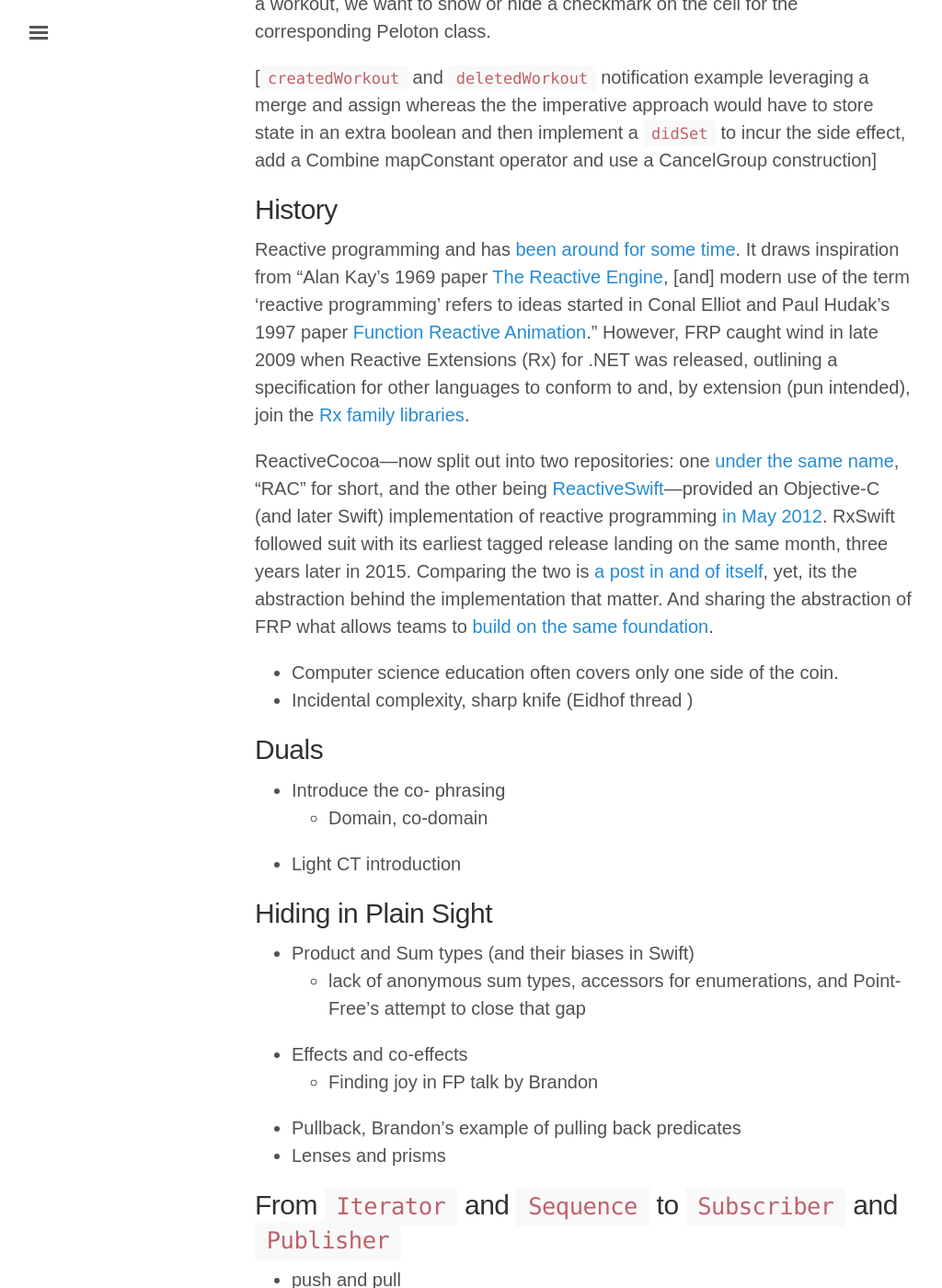
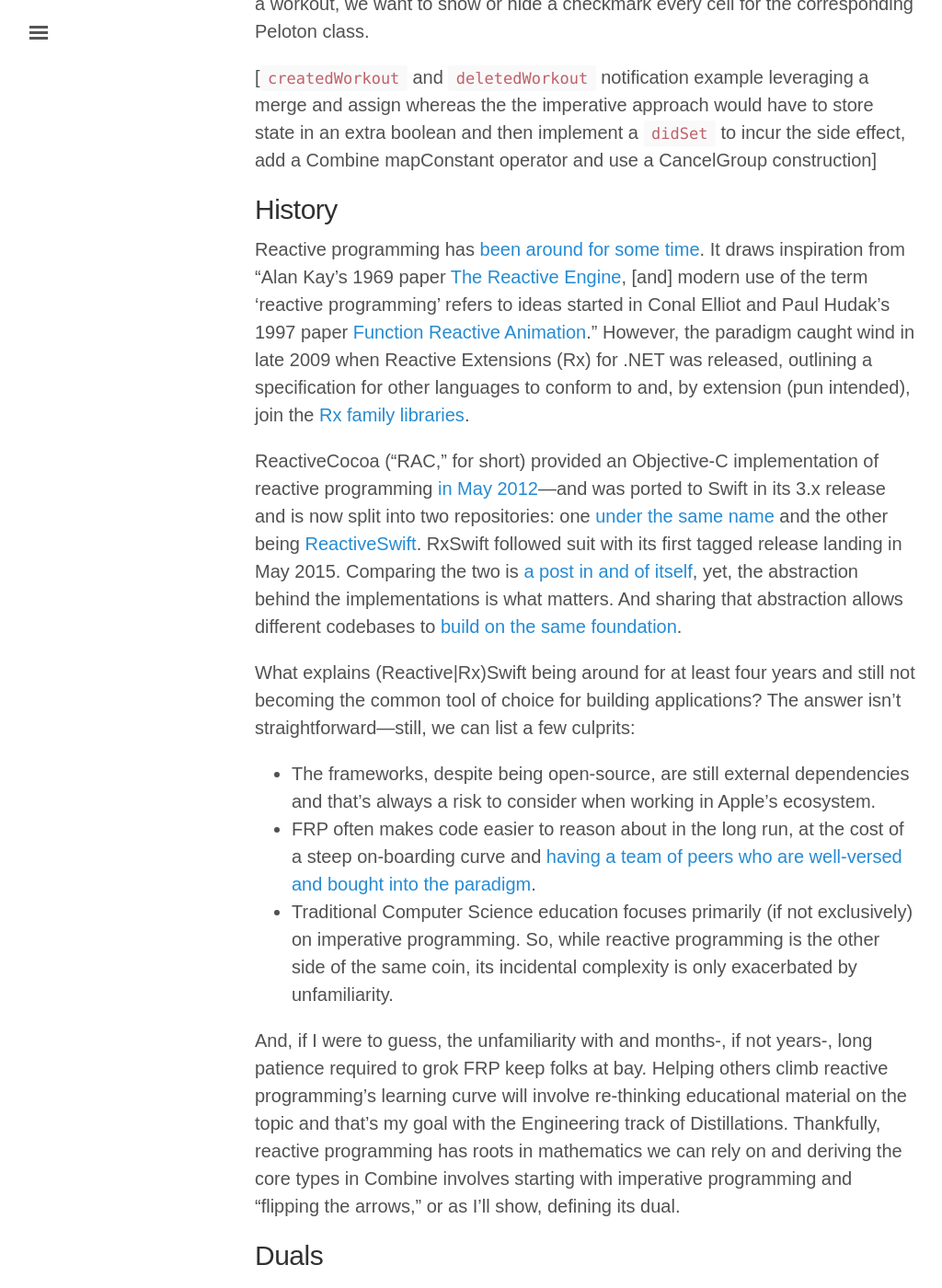
Before and after one commit to rvsrvs/jasdev.github.io, a Jekyll site: the page built from _posts/2019-6-26-duals.md, in a window 1280 px wide and 1400 px high, scrolled down 987 px. Shown: the whole window at 92% size, without its empty margins (3-1027 px from the left). Built offline with Jekyll 4.4.1, drawn with Linux system fonts in a browser that asks for light colours; some web fonts are replaced; some of the changed text lies outside the part shown.

Commit message:
Starting the duals section

```diff
--- a/_posts/2019-6-26-duals.md
+++ b/_posts/2019-6-26-duals.md
@@ -9,37 +9,49 @@
 
 > Slide 48 of the intro do combine video with operators
 
-This post aims to unpack those choice adjectives, ‘opaque’ and ‘intimidating,’ that are often lobbed at FRP when folks retreat to its more familiar sibling, imperative programming. Let’s start by contrasting the approaches and covering some history before deriving Combine’s foundational types, `Subscriber` and `Publisher`.
+This post aims to unpack those choice adjectives, ‘opaque’ and ‘intimidating,’ that are often lobbed at FRP when folks retreat to its more familiar sibling, imperative programming. We’ll start by contrasting the approaches and covering some history before deriving Combine’s foundational types, `Subscriber` and `Publisher`.
 
 ## Imperative and Reactive (er, Declarative)
 
-FRP is a way of handling dataflow in declarative a style of computation. At its core, declarative programming focuses on the *what* of our programs, whereas imperative flavorings are focused on *how* to achieve some end, down to the exact commands and control flow. To ground this distinction, here’s an example I often run into while working on [Peloton Digital](https://apps.apple.com/app/apple-store/id792750948): updating an already-rendered cell in response to a member’s action. For instance, when a member takes or deletes a workout, we want to show or hide a checkmark on the cell for the corresponding Peloton class.
+FRP is a way of handling data flow in declarative a style of computation. At its core, declarative programming focuses on the *what* of our programs, whereas imperative flavorings are focused on *how* to achieve some end, down to the exact commands and control flow. To ground this distinction, here’s an example I often run into while working on [Peloton Digital](https://apps.apple.com/app/apple-store/id792750948), updating an already-rendered cell in response to a member’s action. For instance, when a member takes or deletes a workout, we want to show or hide a checkmark every cell for the corresponding Peloton class.
 
 [`createdWorkout` and `deletedWorkout` notification example leveraging a merge and assign whereas the the imperative approach would have to store state in an extra boolean and then implement a `didSet` to incur the side effect, add a Combine mapConstant operator and use a CancelGroup construction]
 
 ## History
 
-Reactive programming and has [been around for some time](https://www.cocoawithlove.com/blog/reactive-programming-what-and-why.html#appendix-a-little-bit-of-history). It draws inspiration from “Alan Kay’s 1969 paper [The Reactive Engine](https://www.mprove.de/visionreality/media/kay69.html), [and] modern use of the term ‘reactive programming’ refers to ideas started in Conal Elliot and Paul Hudak’s 1997 paper [Function Reactive Animation](http://conal.net/papers/icfp97/).” However, FRP caught wind in late 2009 when Reactive Extensions (Rx) for .NET was released, outlining a specification for other languages to conform to and, by extension (pun intended), join the [Rx family libraries](https://github.com/ReactiveX).
+Reactive programming has [been around for some time](https://www.cocoawithlove.com/blog/reactive-programming-what-and-why.html#appendix-a-little-bit-of-history). It draws inspiration from “Alan Kay’s 1969 paper [The Reactive Engine](https://www.mprove.de/visionreality/media/kay69.html), [and] modern use of the term ‘reactive programming’ refers to ideas started in Conal Elliot and Paul Hudak’s 1997 paper [Function Reactive Animation](http://conal.net/papers/icfp97/).” However, the paradigm caught wind in late 2009 when Reactive Extensions (Rx) for .NET was released, outlining a specification for other languages to conform to and, by extension (pun intended), join the [Rx family libraries](https://github.com/ReactiveX).
 
-ReactiveCocoa—now split out into two repositories: one [under the same name](https://github.com/ReactiveCocoa/ReactiveCocoa), “RAC” for short, and the other being [ReactiveSwift](https://github.com/ReactiveCocoa/ReactiveSwift)—provided an Objective-C (and later Swift) implementation of reactive programming [in May 2012](https://github.blog/2012-05-04-reactivecocoa-for-a-better-world/). RxSwift followed suit with its earliest tagged release landing on the same month, three years later in 2015. Comparing the two is [a post in and of itself](https://ashfurrow.com/blog/reactivecocoa-vs-rxswift/), yet, its the abstraction behind the implementation that matter. And sharing the abstraction of FRP what allows teams to [build on the same foundation](https://www.youtube.com/watch?v=_DuGaAkQSnM&t=710).
+ReactiveCocoa (“RAC,” for short) provided an Objective-C implementation of reactive programming [in May 2012](https://github.blog/2012-05-04-reactivecocoa-for-a-better-world/)—and was ported to Swift in its 3.x release and is now split into two repositories: one [under the same name](https://github.com/ReactiveCocoa/ReactiveCocoa) and the other being [ReactiveSwift](https://github.com/ReactiveCocoa/ReactiveSwift). RxSwift followed suit with its first tagged release landing in May 2015. Comparing the two is [a post in and of itself](https://ashfurrow.com/blog/reactivecocoa-vs-rxswift/), yet, the abstraction behind the implementations is what matters. And sharing that abstraction allows different codebases to [build on the same foundation](https://www.youtube.com/watch?v=_DuGaAkQSnM&t=710).
 
-- Computer science education often covers only one side of the coin.
-- Incidental complexity, sharp knife (Eidhof thread )
+What explains \(Reactive\|Rx\)Swift being around for at least four years and still not becoming the common tool of choice for building applications? The answer isn’t straightforward—still, we can list a few culprits:
+
+- The frameworks, despite being open-source, are still external dependencies and that’s always a risk to consider when working in Apple’s ecosystem.
+- FRP often makes code easier to reason about in the long run, at the cost of a steep on-boarding curve and [having a team of peers who are well-versed and bought into the paradigm](https://twitter.com/chriseidhof/status/1104045586737741826).
+- Traditional Computer Science education focuses primarily (if not exclusively) on imperative programming. So, while reactive programming is the other side of the same coin, its incidental complexity is only exacerbated by unfamiliarity.
+
+And, if I were to guess, the unfamiliarity with and months-, if not years-, long patience required to grok FRP keep folks at bay. Helping others climb reactive programming’s learning curve will involve re-thinking educational material on the topic and that’s my goal with the Engineering track of Distillations. Thankfully, reactive programming has roots in mathematics we can rely on and deriving the core types in Combine involves starting with imperative programming and “flipping the arrows,” or as I’ll show, defining its dual.
 
 ## Duals
 
-- Introduce the co- phrasing
-    - Domain, co-domain
-- Light CT introduction
+“Dual” is one of those five dollar words for a five cent idea. Chances are you’ve used a dual while writing everyday programs, even if you’re not familiar with the term.
+
+In fact, I’d wager anyone who has been introduced to a mathematical function, i.e. a relation from one set, say `A`, to another, say `B`, in which every member of `A` is associated with exactly one member from `B`, ran into their first dual. If we call such a function `f`, then `A` is its domain and `B` is its range. Or, you might’ve heard `B` called the co-domain—and that “co-” prefix connotes a duality. Rephrased, if we “flipped the arrow” of `f` to instead start from `B` and point towards `A`, then `B` would be our domain.
+
+> Illustration
+
+It’s time to formalize this handy-wavy “flipping of arrows.”
+
+Duals are most-easily introduced from category theoretic perspective.
 
 ## Hiding in Plain Sight
 
+- Effects and co-effects
 - Product and Sum types (and their biases in Swift)
     - lack of anonymous sum types, accessors for enumerations, and Point-Free’s attempt to close that gap
-- Effects and co-effects
     - Finding joy in FP talk by Brandon
 - Pullback, Brandon’s example of pulling back predicates
 - Lenses and prisms
+	- KeyPaths and the lack of an analog for sum types
 
 ## From `Iterator` and `Sequence` to `Subscriber` and `Publisher`
 
```
